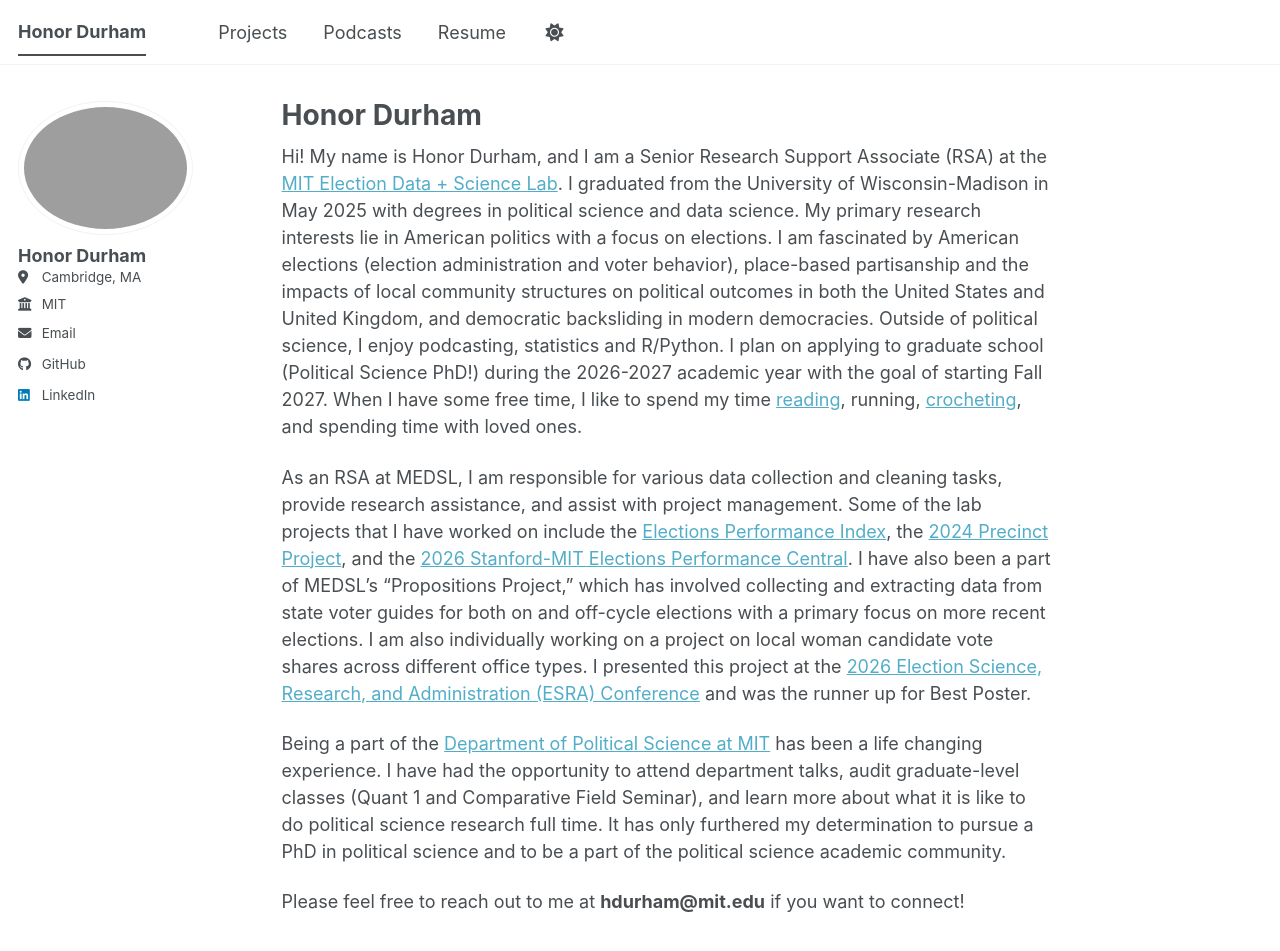
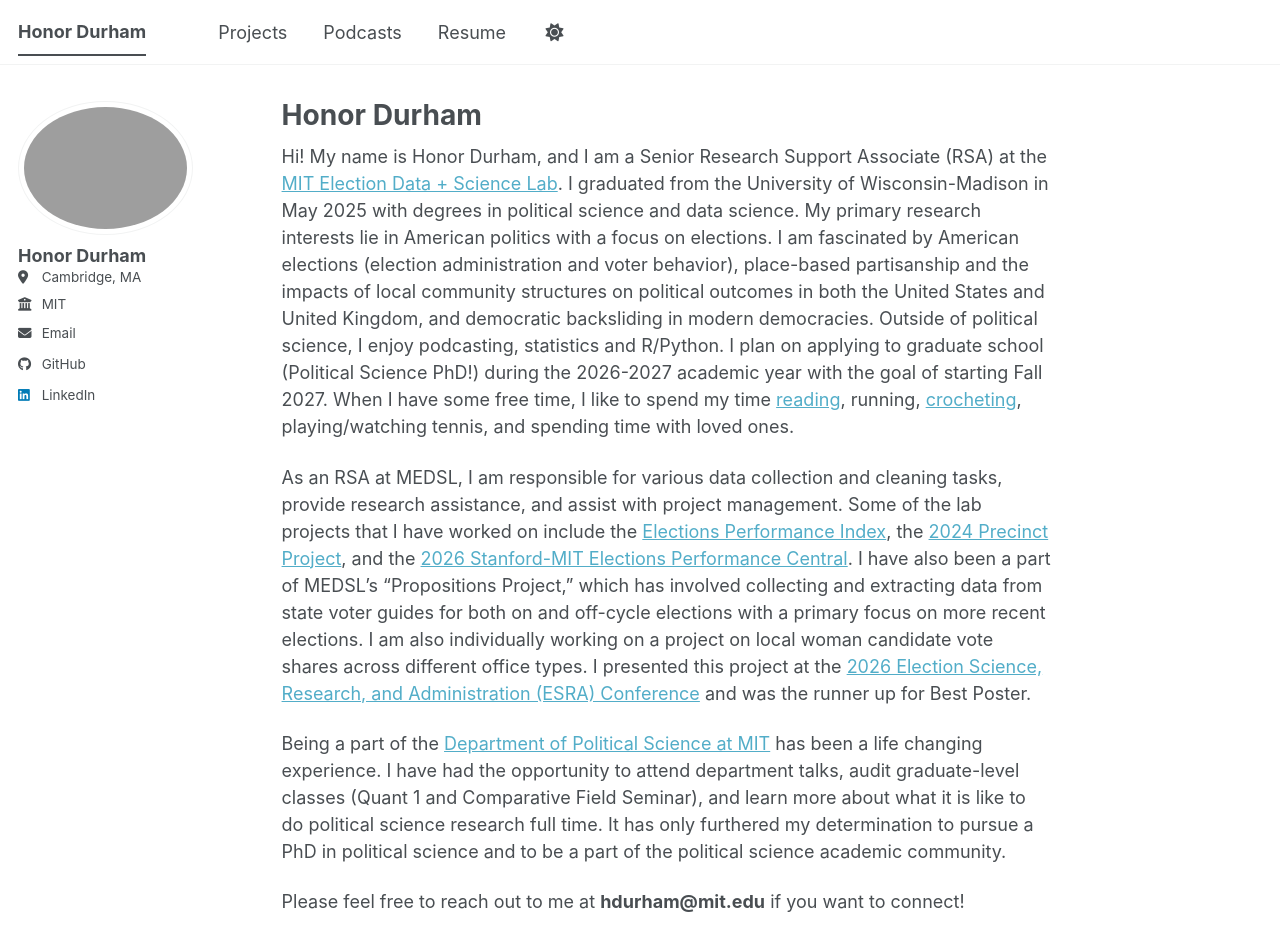
Before and after one commit to honordurham/honordurham.github.io, a Jekyll site: the page built from _pages/about.md, in a window 1280 px wide and 966 px high. Shown: the top 951 px of the window. Built offline with Jekyll 4.4.1, drawn with Linux system fonts in a browser that asks for light colours; a script bundle is joined from its source files by our own code; library files that are not in the unit come from our copies.

Commit message:
hobby changes

```diff
--- a/_pages/about.md
+++ b/_pages/about.md
@@ -7,7 +7,7 @@
   - /about.html
 ---
 
-Hi! My name is Honor Durham, and I am a Senior Research Support Associate (RSA) at the [MIT Election Data + Science Lab](https://electionlab.mit.edu/). I graduated from the University of Wisconsin-Madison in May 2025 with degrees in political science and data science. My primary research interests lie in American politics with a focus on elections. I am fascinated by American elections (election administration and voter behavior), place-based partisanship and the impacts of local community structures on political outcomes in both the United States and United Kingdom, and democratic backsliding in modern democracies. Outside of political science, I enjoy podcasting, statistics and R/Python. I plan on applying to graduate school (Political Science PhD!) during the 2026-2027 academic year with the goal of starting Fall 2027. When I have some free time, I like to spend my time [reading](https://www.goodreads.com/user/show/140832370), running, [crocheting](images/crochet.JPG), and spending time with loved ones.
+Hi! My name is Honor Durham, and I am a Senior Research Support Associate (RSA) at the [MIT Election Data + Science Lab](https://electionlab.mit.edu/). I graduated from the University of Wisconsin-Madison in May 2025 with degrees in political science and data science. My primary research interests lie in American politics with a focus on elections. I am fascinated by American elections (election administration and voter behavior), place-based partisanship and the impacts of local community structures on political outcomes in both the United States and United Kingdom, and democratic backsliding in modern democracies. Outside of political science, I enjoy podcasting, statistics and R/Python. I plan on applying to graduate school (Political Science PhD!) during the 2026-2027 academic year with the goal of starting Fall 2027. When I have some free time, I like to spend my time [reading](https://www.goodreads.com/user/show/140832370), running, [crocheting](images/crochet.JPG), playing/watching tennis, and spending time with loved ones.
 
 As an RSA at MEDSL, I am responsible for various data collection and cleaning tasks, provide research assistance, and assist with project management. Some of the lab projects that I have worked on include the [Elections Performance Index](https://elections.mit.edu/#/data/map), the [2024 Precinct Project](https://github.com/MEDSL/2024-elections-official), and the [2026 Stanford-MIT Elections Performance Central](https://electionlab.mit.edu/research/projects/elections-performance-central). I have also been a part of MEDSL's "Propositions Project," which has involved collecting and extracting data from state voter guides for both on and off-cycle elections with a primary focus on more recent elections. I am also individually working on a project on local woman candidate vote shares across different office types. I presented this project at the [2026 Election Science, Research, and Administration (ESRA) Conference](https://esra-conference.org) and was the runner up for Best Poster.
 
```
